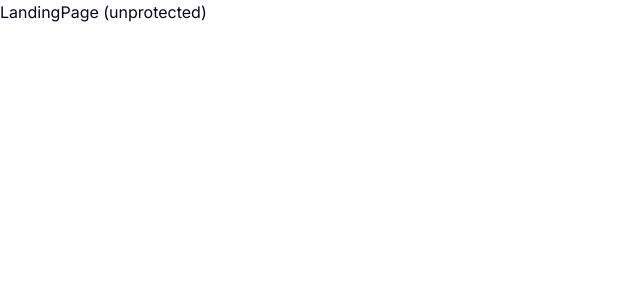
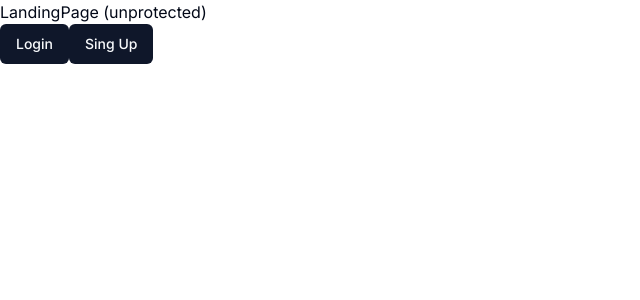
Before and after one commit to isaiahpere/saas-ai-app, a Next.js app: page / in a window 1280 px wide. Shown: the top 300 px of the page, without its empty margins (0-640 px from the left). Built offline with nearby package versions, Linux system fonts and the light colour scheme.

Commit message:
create auth routes and add clerk auth

```diff
--- /dev/null
+++ b/app/(auth)/(routes)/sign-in/[[...sign-in]]/page.tsx
@@ -0,0 +1,5 @@
+import { SignIn } from "@clerk/nextjs";
+
+export default function Page() {
+  return <SignIn />;
+}
--- /dev/null
+++ b/app/(auth)/(routes)/sign-up/[[...sign-up]]/page.tsx
@@ -0,0 +1,5 @@
+import { SignUp } from "@clerk/nextjs";
+
+export default function Page() {
+  return <SignUp />;
+}
--- /dev/null
+++ b/app/(auth)/layout.tsx
@@ -0,0 +1,12 @@
+import React, { FC } from "react";
+
+interface IProps {
+  children: React.ReactNode;
+}
+const AuthLayout: FC<IProps> = ({ children }) => {
+  return (
+    <div className="flex items-center justify-center h-full">{children}</div>
+  );
+};
+
+export default AuthLayout;
--- a/app/(dashboard)/(routes)/dashboard/page.tsx
+++ b/app/(dashboard)/(routes)/dashboard/page.tsx
@@ -1,5 +1,14 @@
+import { UserButton } from "@clerk/nextjs";
+
 const DashboardPage = () => {
-  return <p>Dashboard page (protected)</p>;
+  return (
+    <div>
+      <p>Dashboard page (protected)</p>
+      <UserButton afterSignOutUrl="/" />
+    </div>
+  );
 };
 
+// stopped at 25:43
+
 export default DashboardPage;
--- a/app/(landing)/page.tsx
+++ b/app/(landing)/page.tsx
@@ -1,7 +1,21 @@
+import { Button } from "@/components/ui/button";
+import Link from "next/link";
 import React from "react";
 
 const LandingPage = () => {
-  return <div>LandingPage (unprotected)</div>;
+  return (
+    <div>
+      LandingPage (unprotected)
+      <div>
+        <Link href="/sign-in">
+          <Button>Login</Button>
+        </Link>
+        <Link href="/sign-up">
+          <Button>Sing Up</Button>
+        </Link>
+      </div>
+    </div>
+  );
 };
 
 export default LandingPage;
--- a/app/layout.tsx
+++ b/app/layout.tsx
@@ -1,6 +1,7 @@
 import "./globals.css";
 import type { Metadata } from "next";
 import { Inter } from "next/font/google";
+import { ClerkProvider } from "@clerk/nextjs";
 
 const inter = Inter({ subsets: ["latin"] });
 
@@ -15,8 +16,10 @@
   children: React.ReactNode;
 }) {
   return (
-    <html lang="en">
-      <body className={inter.className}>{children}</body>
-    </html>
+    <ClerkProvider>
+      <html lang="en">
+        <body className={inter.className}>{children}</body>
+      </html>
+    </ClerkProvider>
   );
 }
--- a/package.json
+++ b/package.json
@@ -9,6 +9,7 @@
     "lint": "next lint"
   },
   "dependencies": {
+    "@clerk/nextjs": "^4.23.2",
     "@radix-ui/react-slot": "^1.0.2",
     "@types/node": "20.4.9",
     "@types/react": "18.2.20",
```
Also changed, not shown: middleware.js (added, +12 -0 lines), 1 other file (tests, documents, lock files or other folders).
